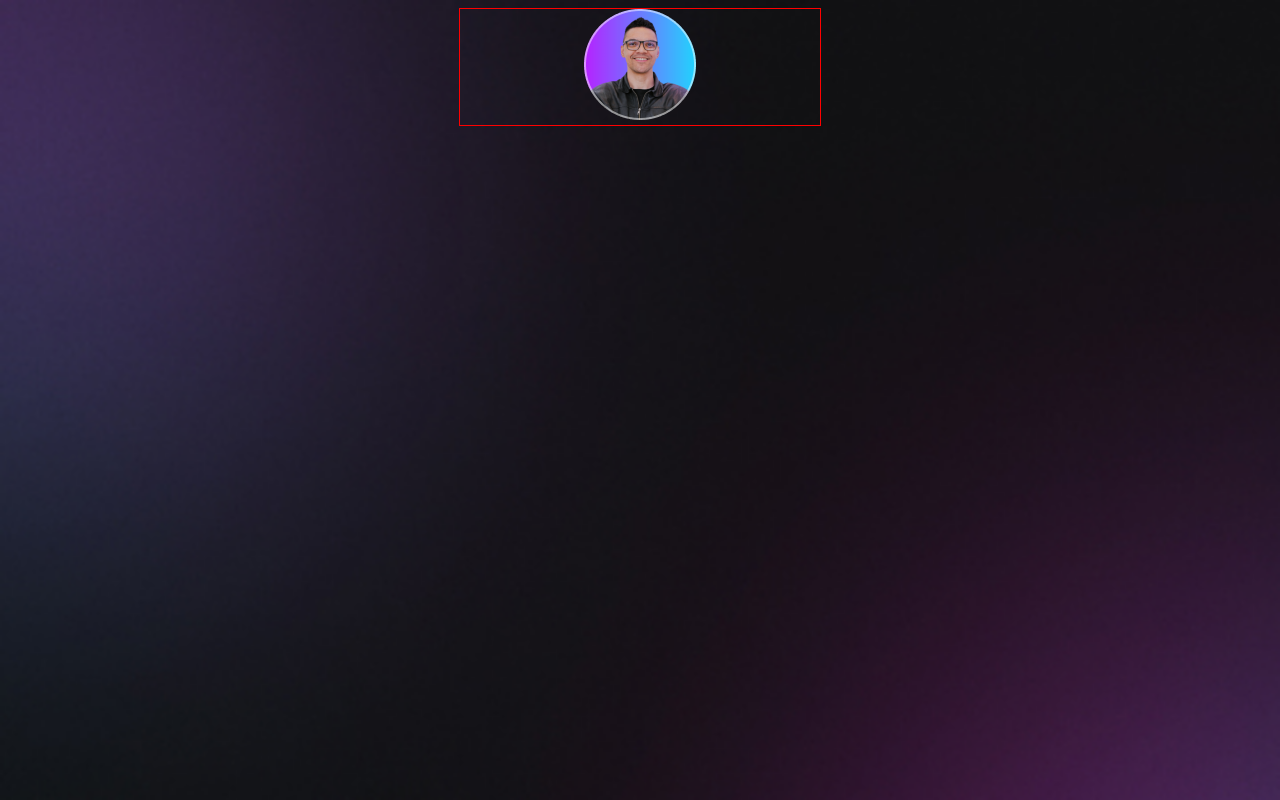
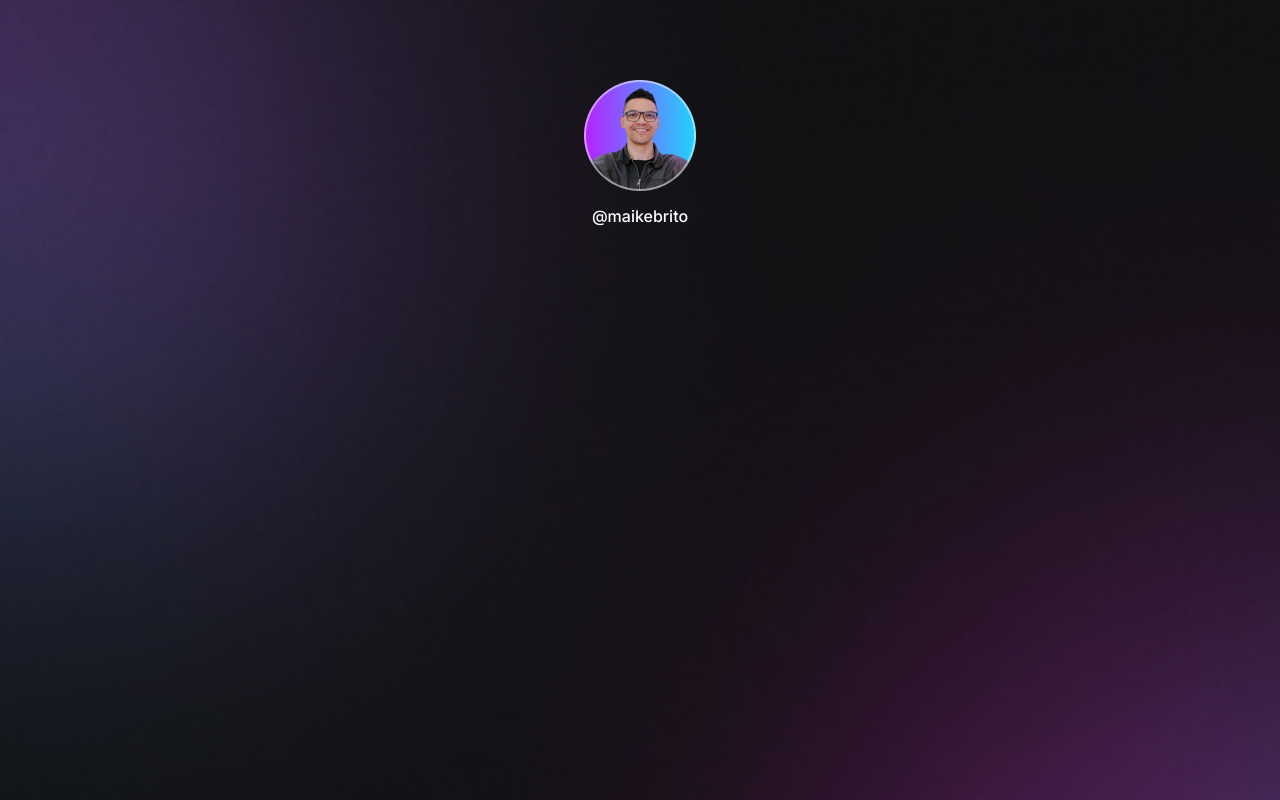
Before and after one commit to Batistabjj/aula-rocketseat, a plain HTML site: page index.html in a window 1280 px wide. Drawn offline with Linux system fonts and the light colour scheme.

Commit message:
projeto maike brito

```diff
--- a/index.html
+++ b/index.html
@@ -2,6 +2,12 @@
 <html lang="pt-br">
 
 <head>
+
+    <link rel="preconnect" href="https://fonts.googleapis.com">
+    <link rel="preconnect" href="https://fonts.gstatic.com" crossorigin>
+    <link href="https://fonts.googleapis.com/css2?family=Inter:wght@100..900&display=swap" rel="stylesheet">
+
+
     <meta charset="UTF-8">
     <meta name="viewport" content="width=device-width, initial-scale=1.0">
     <title>Devlinks</title>
@@ -12,11 +18,13 @@
     <div id="container">
         <div id="profile">
 
-            <img src="./Theme=Dark mode (1).png" alt="projeto do mike brito">
+            <img src="./Theme=Dark mode (1).png" alt="projeto do mike brito"/>
 
+           <p>@maikebrito</p>
 
 
         </div>
     </div>
 </body>
+
 </html>
--- a/style.css
+++ b/style.css
@@ -1,3 +1,10 @@
+* {
+    margin: 0;
+    padding: 0;
+    box-sizing: border-box;
+}
+
+
 body {
     /*
     background-image: url(./bg-mobile.jpg);
@@ -11,15 +18,30 @@ body {
     background: url(./bg-mobile.jpg) no-repeat top center/cover
 }
 
+body * {
+
+    font-family: 'Inter', sans-serif;
+    color: #ffffff;
+
+
+
+
+}
+
+
+
 #container {
     width: 360px;
-    border: 1px solid red;
-    margin: auto;
+    margin: 56px auto 0px;
 }
+
 
 #profile {
     text-align: center;
+    padding: 24px;
 }
+
+
 
 
 
@@ -27,3 +49,10 @@ body {
     width: 112px;
 
 }
+
+#profile p {
+
+    font-weight: 500;
+    line-height: 24px;
+    margin-top: 8px;
+}
```
Also changed, not shown: Mobile/Background.png (added).
